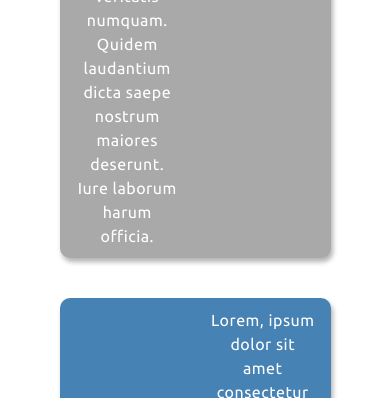
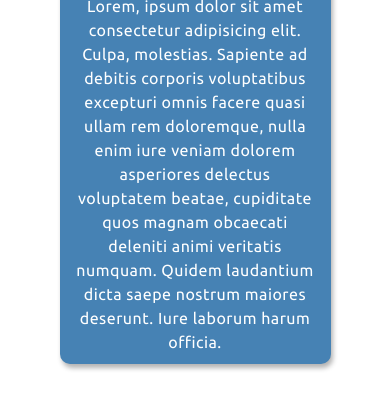
Before and after one commit to MichaelCreighton/wheres-papa, a plain HTML site: page index.html in a window 390 px wide. Shown: the part 4001-4399 px from the top of the page. Drawn offline with Linux system fonts and the light colour scheme.

Commit message:
added media queries

```diff
--- a/index.html
+++ b/index.html
@@ -76,7 +76,7 @@
                     <img src="./assets/mordens.png" alt="" class="corp-logo">
                     <p>Lorem, ipsum dolor sit amet consectetur adipisicing elit. Culpa, molestias. Sapiente ad debitis corporis voluptatibus excepturi omnis facere quasi ullam rem doloremque, nulla enim iure veniam dolorem asperiores delectus voluptatem beatae, cupiditate quos magnam obcaecati deleniti animi veritatis numquam. Quidem laudantium dicta saepe nostrum maiores deserunt. Iure laborum harum officia.</p>
                 </div>
-                <div class="corps show">
+                <div class="corps">
                     <img src="./assets/bdi.png" alt="" class="corp-logo">
                     <p>Lorem, ipsum dolor sit amet consectetur adipisicing elit. Culpa, molestias. Sapiente ad debitis corporis voluptatibus excepturi omnis facere quasi ullam rem doloremque, nulla enim iure veniam dolorem asperiores delectus voluptatem beatae, cupiditate quos magnam obcaecati deleniti animi veritatis numquam. Quidem laudantium dicta saepe nostrum maiores deserunt. Iure laborum harum officia.</p>
                 </div>
--- a/style.css
+++ b/style.css
@@ -196,3 +196,12 @@ select {
 footer {
     text-align: center;
 }
+
+@media(max-width: 985px){
+    .corps {
+        flex-direction: column;
+    }
+    .corps:nth-of-type(even) {
+        flex-direction: column;
+    }
+}
```
